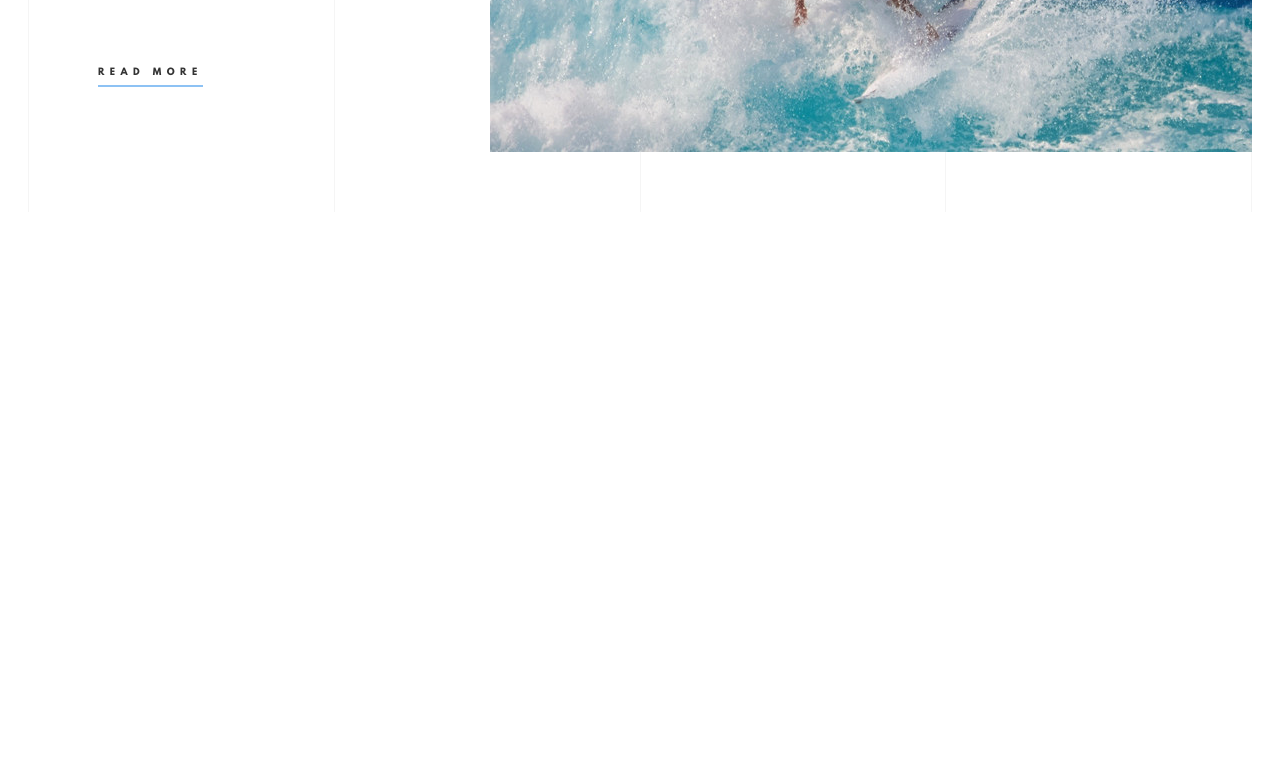
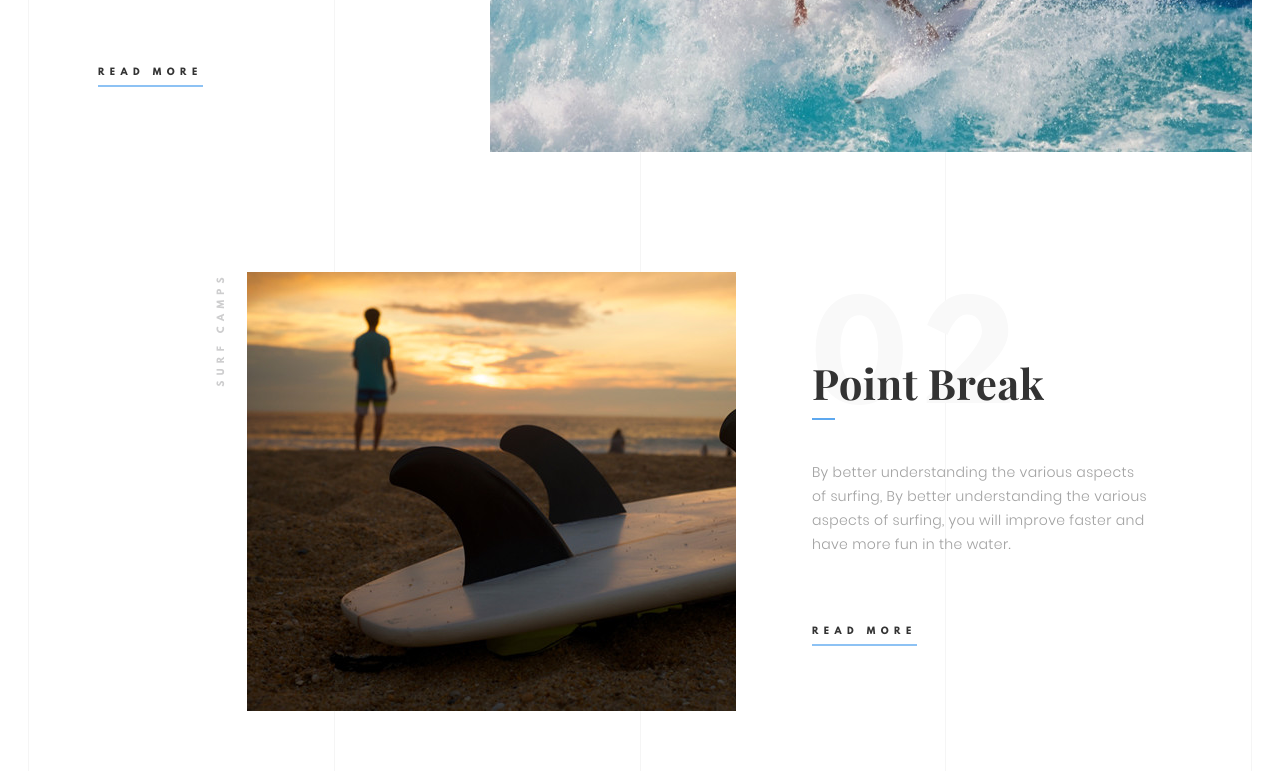
Before and after one commit to LypkaB/Surfing-club, a website: page html/index.html in a window 1280 px wide. Shown: the part 3008-3779 px from the top of the page. Before the commit the page ends 3220 px from the top, so only its background shows below. Drawn offline with nearby package versions, Linux system fonts and the light colour scheme; files that its build step writes are made by us from their sources; files whose address does not match are found by name.

Commit message:
Created section «article-02»

```diff
--- /dev/null
+++ b/html/blocks/article-02.html
@@ -0,0 +1,27 @@
+<!-- Article 02 -->
+    <section class="article-02">
+        <div class="container">
+            <article class="article article--odd">
+                <div class="article__desc">
+                    <h2 class="article__title" data-number="02">Point Break</h2>
+
+                    <div class="article__text ">
+                        <p>
+                            By better understanding the various aspects of surfing, By better understanding the various
+                            aspects of surfing, you will improve faster and have more fun in the water.
+                        </p>
+                    </div>
+                    <a href="#!" class="read-more-link">Read more</a>
+                </div>
+                <!-- /.article__desc -->
+
+                <div class="article__preview">
+                    <img src="images/articles/articles-img-2.jpg" alt="Surf Training">
+                    <div class="article__preview-desc">
+                        <div class="article__preview-desc-content">Surf&nbsp;Camps</div>
+                    </div>
+                </div>
+            </article>
+        </div>
+        <!-- /.container -->
+    </section>
--- a/html/index.html
+++ b/html/index.html
@@ -20,5 +20,6 @@
     @@include('blocks/club-description.html')
     @@include('blocks/shop.html')
     @@include('blocks/article-01.html')
+    @@include('blocks/article-02.html')
 </body>
 </html>
--- a/less/blocks/article.less
+++ b/less/blocks/article.less
@@ -6,9 +6,20 @@
   display: flex;
 }
 
+.article--odd {
+  flex-direction: row-reverse;
+}
+
 .article__desc {
   width: 462px;
   padding: 80px 50px 0 70px;
+
+  .article--odd & {
+    width: 515px;
+    flex: 0 0 515px;
+    padding-left: 75px;
+    padding-right: 105px;
+  }
 }
 
 .article__title {
@@ -53,7 +64,12 @@
 .article__preview {
   width: 762px;
   position: relative;
+  flex: 0 0 762px;
 
+  .article--odd & {
+    width: 490px;
+    flex: 0 0 490px;
+  }
 }
 
 .article__preview-desc  {
@@ -62,6 +78,11 @@
   position: absolute;
   right: -30px;
   top: 0;
+
+  .article--odd & {
+    left: -30px;
+    right: auto;
+  }
 }
 
 .article__preview-desc-content {
```
Also changed, not shown: index.html (+28 -0 lines), css/main.css.
